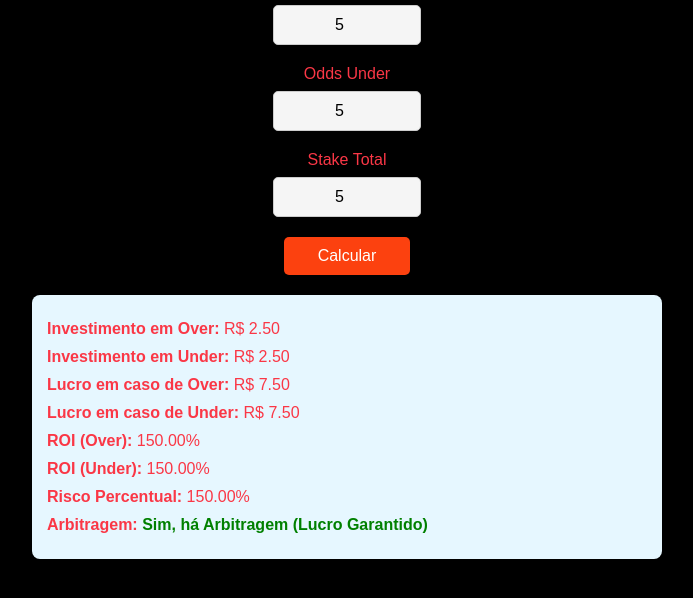
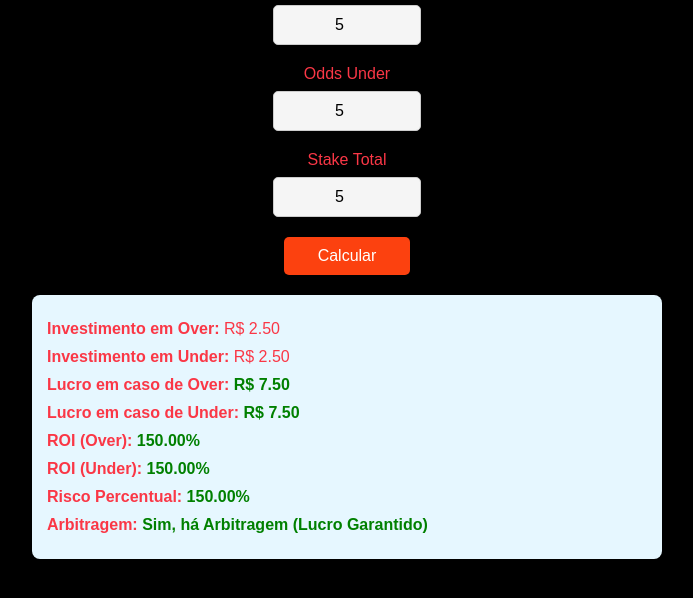
Before and after one commit to tiagos81/CALODD, a plain HTML site: page index.html in a window 1280 px wide. Both pictures are taken after typing "5", "5", "5" into the empty fields and a click on the button "Calcular". Shown: the part 170-768 px from the top of the page, without its empty margins (293-986 px from the left). Drawn offline with Linux system fonts and the light colour scheme.

Commit message:
Update index.html

```diff
--- a/index.html
+++ b/index.html
@@ -82,6 +82,13 @@
             color: green;
             font-weight: bold; /* Verde e negrito */
         }
+        .positive {
+            color: green; /* Cor verde para valores positivos */
+            font-weight: bold;
+        }
+        .negative {
+            color: #FA3746; /* Cor atual (vermelho) para valores negativos */
+        }
     </style>
 </head>
 <body>
@@ -131,15 +138,22 @@
         let roiUnder = (lucroUnder / stake) * 100;
         let risco = (Math.min(lucroOver, lucroUnder) / stake) * 100;
 
+        // Determinar as classes para as cores (verde para positivo, vermelho para negativo)
+        let lucroOverClass = lucroOver > 0 ? "positive" : "negative";
+        let lucroUnderClass = lucroUnder > 0 ? "positive" : "negative";
+        let roiOverClass = roiOver > 0 ? "positive" : "negative";
+        let roiUnderClass = roiUnder > 0 ? "positive" : "negative";
+        let riscoClass = risco > 0 ? "positive" : "negative";
+
         // Exibir os resultados
         document.getElementById('resultado').innerHTML = `
             <p><span class="bold">Investimento em Over:</span> R$ ${investimentoOver.toFixed(2)}</p>
             <p><span class="bold">Investimento em Under:</span> R$ ${investimentoUnder.toFixed(2)}</p>
-            <p><span class="bold">Lucro em caso de Over:</span> R$ ${lucroOver.toFixed(2)}</p>
-            <p><span class="bold">Lucro em caso de Under:</span> R$ ${lucroUnder.toFixed(2)}</p>
-            <p><span class="bold">ROI (Over):</span> ${roiOver.toFixed(2)}%</p>
-            <p><span class="bold">ROI (Under):</span> ${roiUnder.toFixed(2)}%</p>
-            <p><span class="bold">Risco Percentual:</span> ${risco.toFixed(2)}%</p>
+            <p><span class="bold">Lucro em caso de Over:</span> <span class="${lucroOverClass}">R$ ${lucroOver.toFixed(2)}</span></p>
+            <p><span class="bold">Lucro em caso de Under:</span> <span class="${lucroUnderClass}">R$ ${lucroUnder.toFixed(2)}</span></p>
+            <p><span class="bold">ROI (Over):</span> <span class="${roiOverClass}">${roiOver.toFixed(2)}%</span></p>
+            <p><span class="bold">ROI (Under):</span> <span class="${roiUnderClass}">${roiUnder.toFixed(2)}%</span></p>
+            <p><span class="bold">Risco Percentual:</span> <span class="${riscoClass}">${risco.toFixed(2)}%</span></p>
             <p><span class="bold">Arbitragem:</span> <span class="${arbitragemClasse}">${arbitragemTexto}</span></p>
         `;
     }
```
